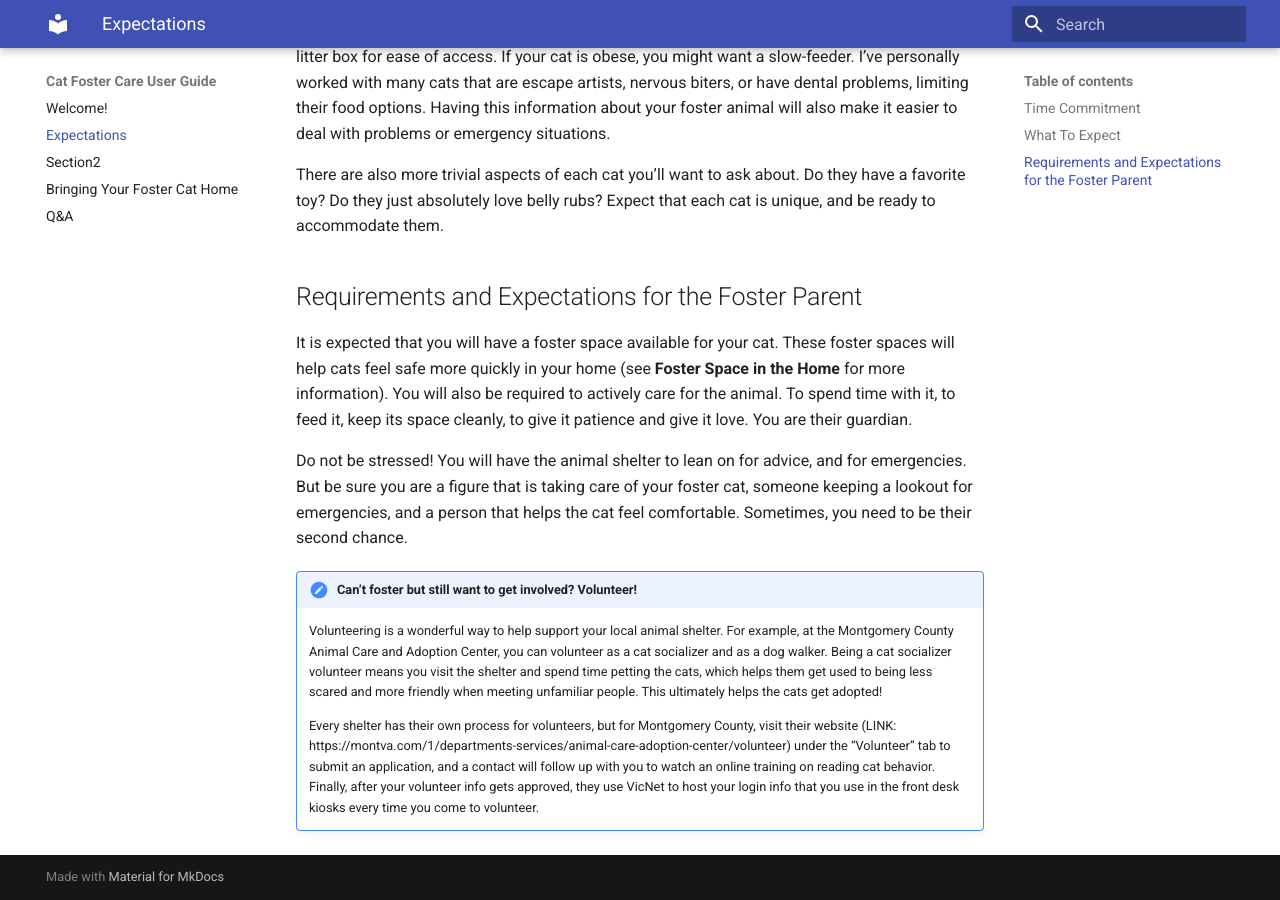
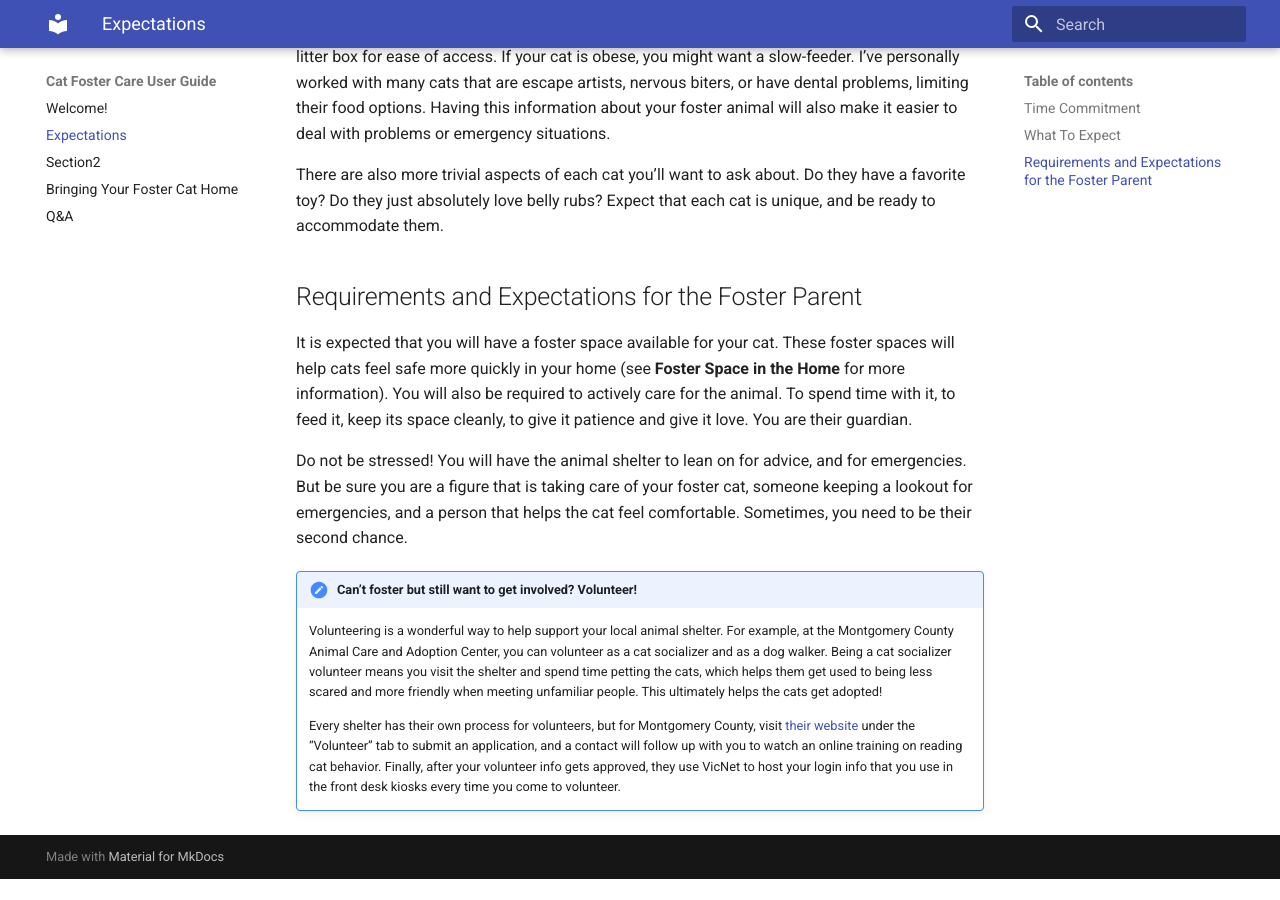
Before and after one commit to natkees/natkees.github.io, an MkDocs documentation site: the page built from docs/section1.md, in a window 1280 px wide and 900 px high, scrolled down 668 px. Built offline with MkDocs 1.6.1 and Material for MkDocs 9.7.7, drawn with Linux system fonts in a browser that asks for light colours; after the commit the page ends 1547 px from its top, so only the background shows below that.

Commit message:
more linnks

```diff
--- a/docs/section1.md
+++ b/docs/section1.md
@@ -24,4 +24,4 @@ Do not be stressed! You will have the animal shelter to lean on for advice, and
 
     Volunteering is a wonderful way to help support your local animal shelter. For example, at the Montgomery County Animal Care and Adoption Center, you can volunteer as a cat socializer and as a dog walker. Being a cat socializer volunteer means you visit the shelter and spend time petting the cats, which helps them get used to being less scared and more friendly when meeting unfamiliar people. This ultimately helps the cats get adopted!
 
-    Every shelter has their own process for volunteers, but for Montgomery County, visit their website (LINK: https://montva.com/1/departments-services/animal-care-adoption-center/volunteer) under the “Volunteer” tab to submit an application, and a contact will follow up with you to watch an online training on reading cat behavior. Finally, after your volunteer info gets approved, they use VicNet to host your login info that you use in the front desk kiosks every time you come to volunteer.
+    Every shelter has their own process for volunteers, but for Montgomery County, visit [their website](https://montva.com/1/departments-services/animal-care-adoption-center/volunteer) under the “Volunteer” tab to submit an application, and a contact will follow up with you to watch an online training on reading cat behavior. Finally, after your volunteer info gets approved, they use VicNet to host your login info that you use in the front desk kiosks every time you come to volunteer.
```
Also changed, not shown: docs/section3.md (+3 -0 lines).
